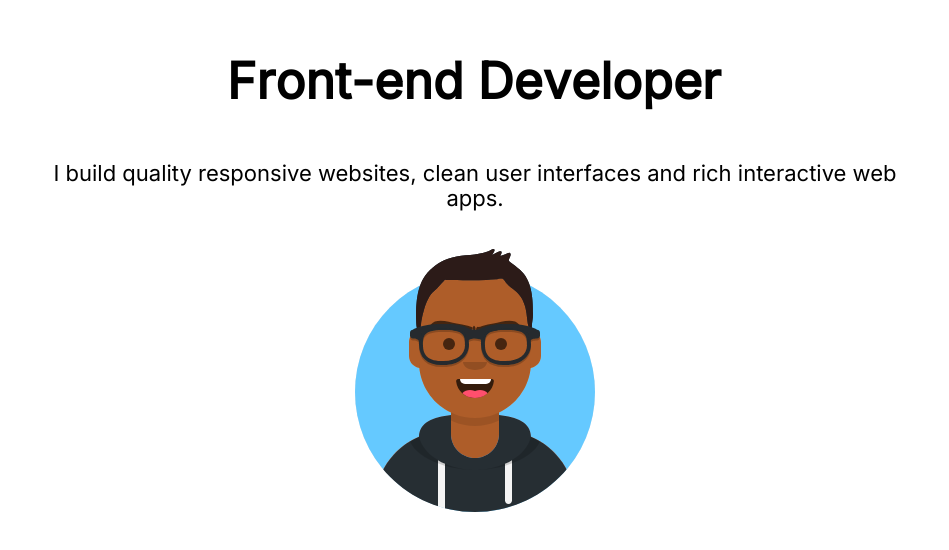
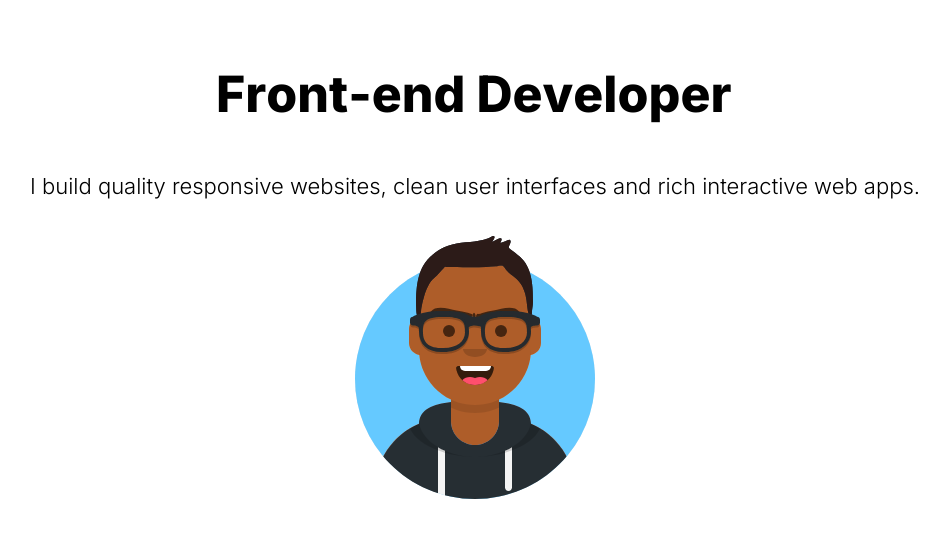
Before and after one commit to hritickjaiswal22/Test-Introsection, a plain HTML site: page index.html in a window 1280 px wide. Shown: the part 138-688 px from the top of the page, without its empty margins (165-1114 px from the left). Drawn offline with nearby package versions, Linux system fonts and the light colour scheme.

Commit message:
Fixed a thing relating font

```diff
--- a/index.html
+++ b/index.html
@@ -8,7 +8,7 @@
     <link rel="preconnect" href="https://fonts.googleapis.com" />
     <link rel="preconnect" href="https://fonts.gstatic.com" crossorigin />
     <link
-      href="https://fonts.googleapis.com/css2?family=Inter&display=swap"
+      href="https://fonts.googleapis.com/css2?family=Inter:wght@300;500;700;800&display=swap"
       rel="stylesheet"
     />
     <link
```
